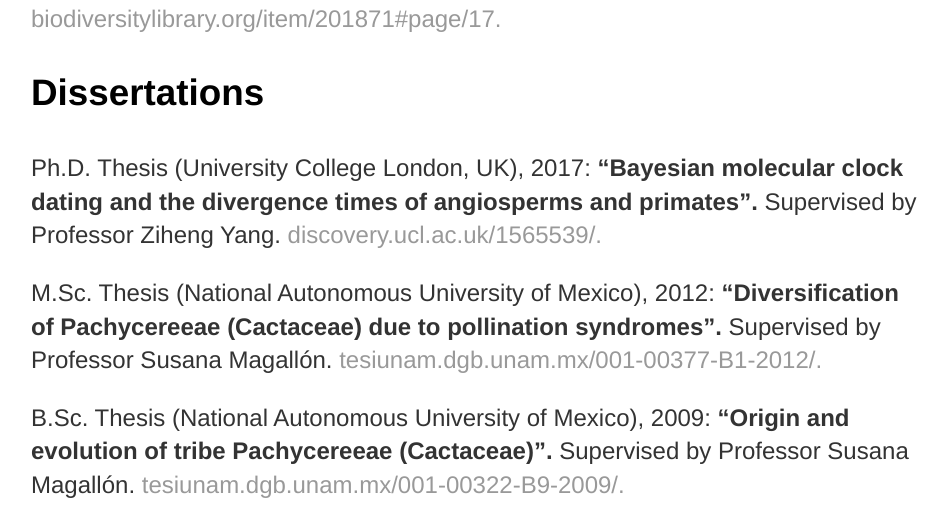
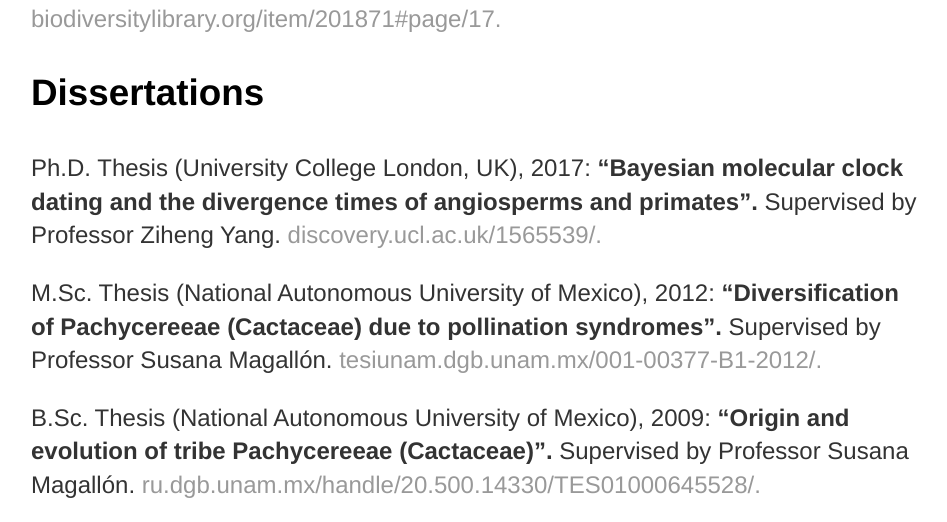
Before and after one commit to josebarbamontoya/josebarbamontoya.github.io, a Jekyll site: the page built from research/index.html, in a window 1280 px wide and 900 px high, scrolled down 2109 px, cut to the strip 0-522 px from the top of the window. Shown: the whole strip, without its empty margins (161-1108 px from the left). Built offline with Jekyll 4.4.1, drawn with Linux system fonts in a browser that asks for light colours.

Commit message:
Update index.html

```diff
--- a/research/index.html
+++ b/research/index.html
@@ -50,7 +50,7 @@
 
 <p>M.Sc. Thesis (National Autonomous University of Mexico), 2012: <b>“Diversification of Pachycereeae (Cactaceae) due to pollination syndromes”.</b> Supervised by Professor Susana Magallón. <a href=""> tesiunam.dgb.unam.mx/001-00377-B1-2012/.</a>
 
-<p>B.Sc. Thesis (National Autonomous University of Mexico), 2009: <b>“Origin and evolution of tribe Pachycereeae (Cactaceae)”.</b> Supervised by Professor Susana Magallón. <a href="http://132.248.9.195/ptd2009/julio/0645528/Index.html"> tesiunam.dgb.unam.mx/001-00322-B9-2009/.</a>
+<p>B.Sc. Thesis (National Autonomous University of Mexico), 2009: <b>“Origin and evolution of tribe Pachycereeae (Cactaceae)”.</b> Supervised by Professor Susana Magallón. <a href="https://ru.dgb.unam.mx/handle/20.500.14330/TES01000645528"> ru.dgb.unam.mx/handle/20.500.14330/TES01000645528/.</a>
 
 <p style="text-align:center;"><img src="/img/photo6.jpg" height="250" width="250"></p>
 
```
